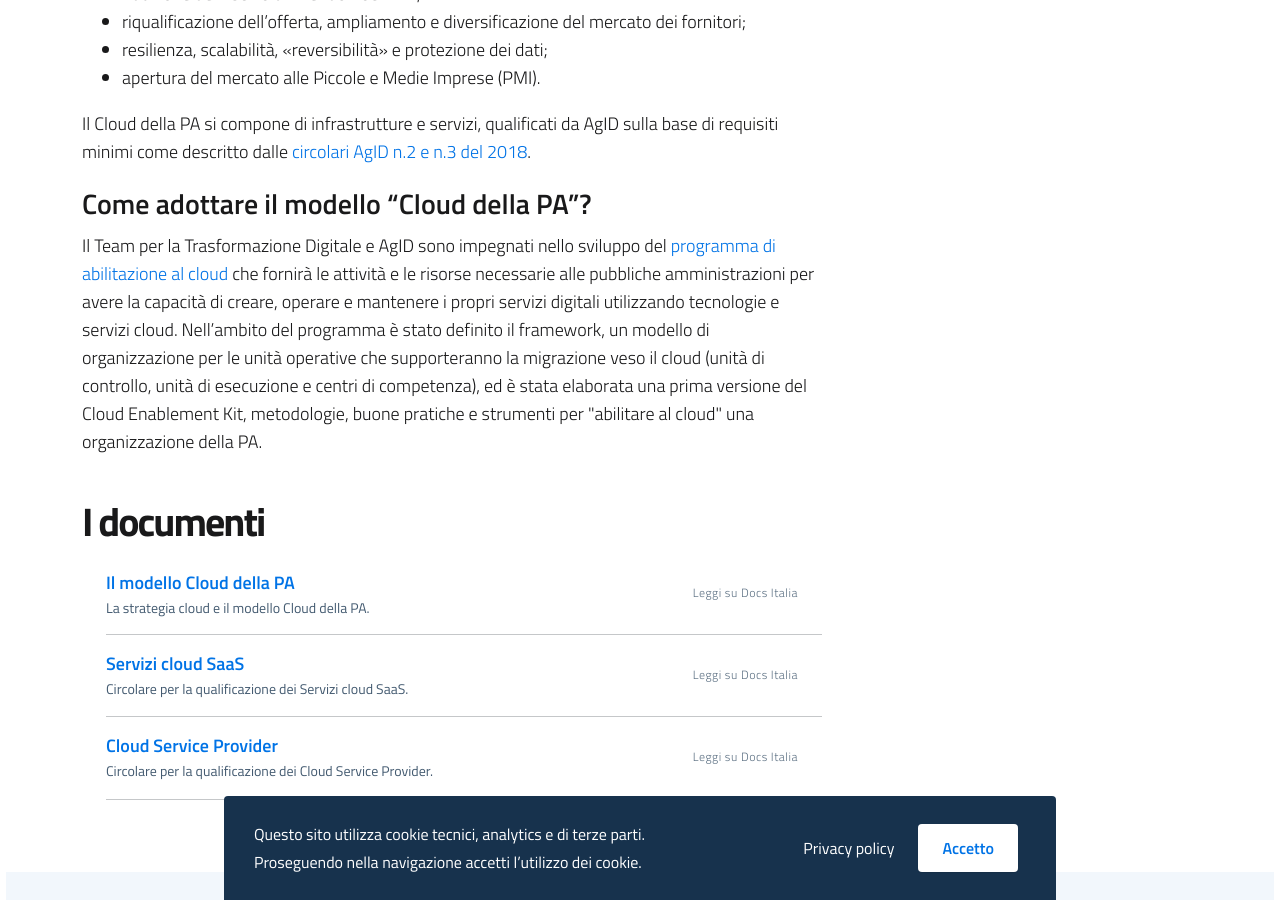
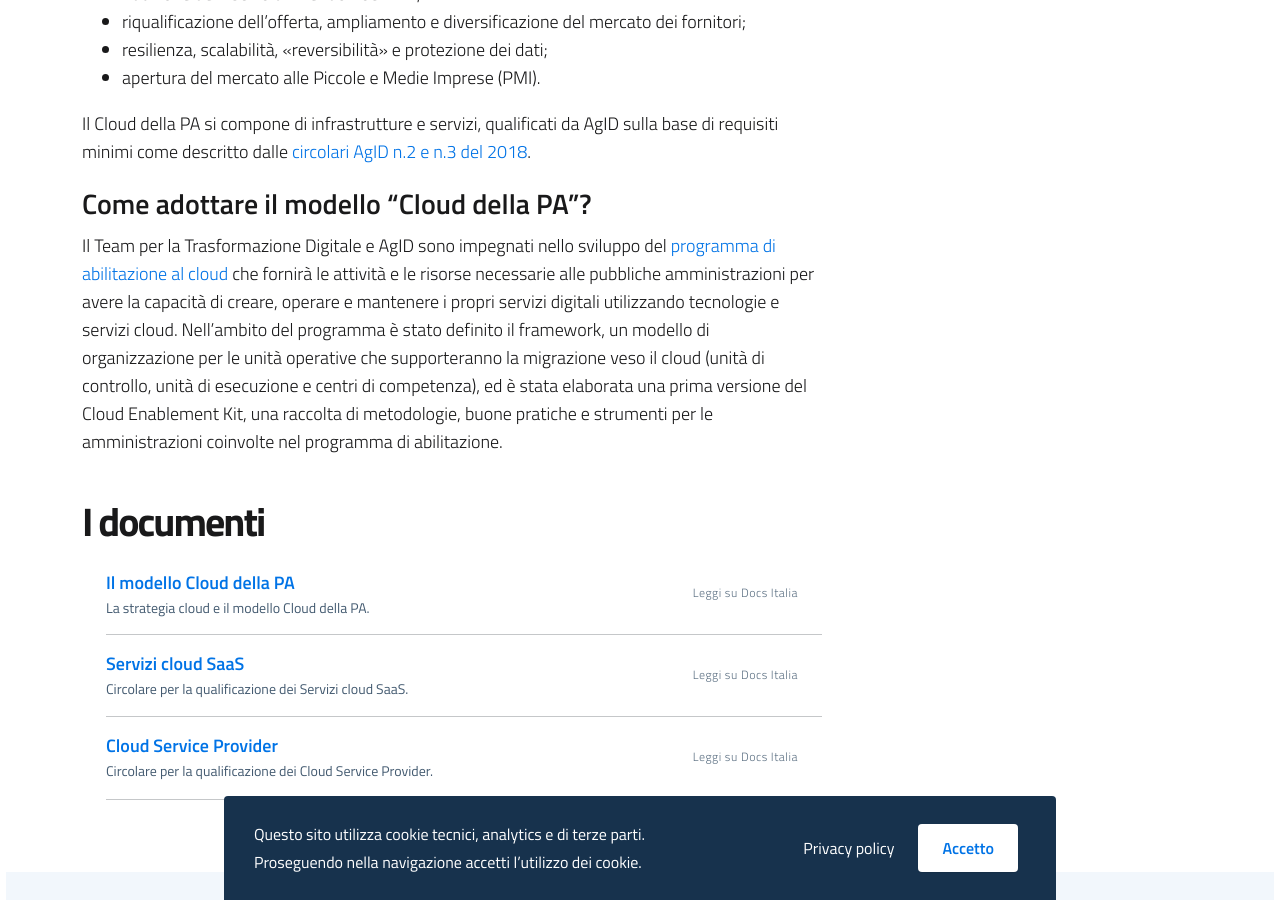
Before and after one commit to italia/cloud.italia.it, a Jekyll site: the page built from index.md, in a window 1280 px wide and 900 px high, scrolled down 2384 px. Built offline with Jekyll 4.4.1, drawn with Linux system fonts in a browser that asks for light colours.

Commit message:
Update home-sections.html

```diff
--- a/_includes/home/home-sections.html
+++ b/_includes/home/home-sections.html
@@ -144,7 +144,7 @@ per avere la capacità di creare, operare e mantenere i propri servizi digitali
  Nell’ambito del programma è stato definito il framework, un modello di organizzazione
 per le unità operative che supporteranno la migrazione veso il cloud (unità di
 controllo, unità di esecuzione e centri di competenza),
-ed è stata elaborata una prima versione del Cloud Enablement Kit, metodologie, buone pratiche e strumenti per "abilitare al cloud" una organizzazione della PA.
+ed è stata elaborata una prima versione del Cloud Enablement Kit, una raccolta di metodologie, buone pratiche e strumenti per le amministrazioni coinvolte nel programma di abilitazione.
                             </p>
                         </div>
                     </div>
```
